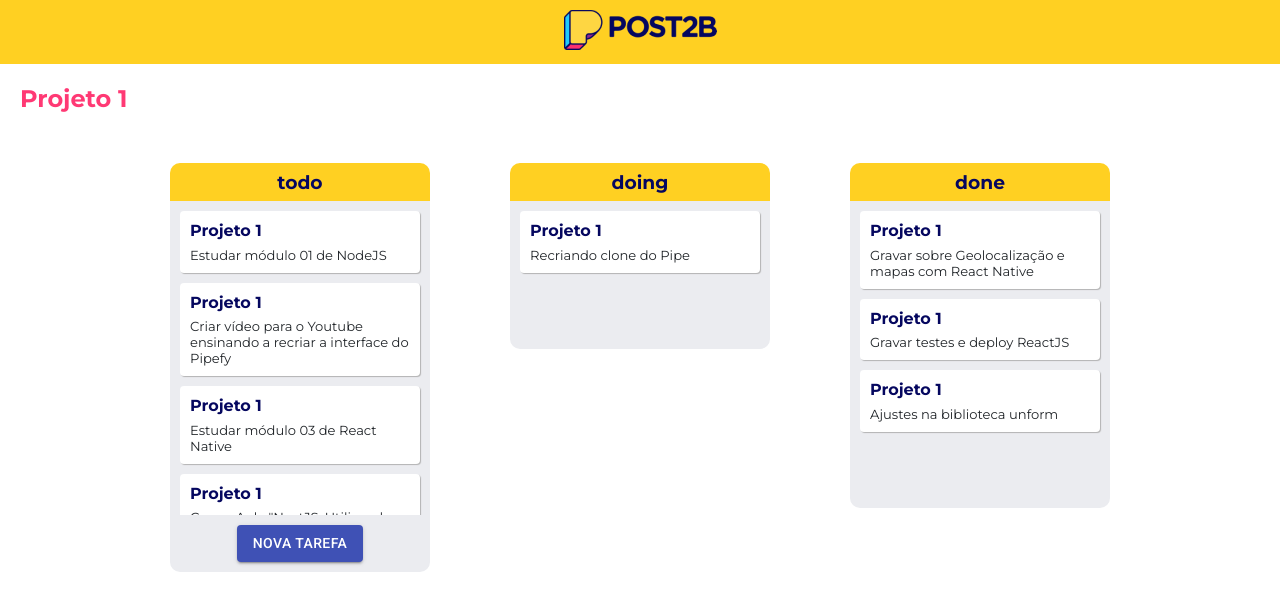
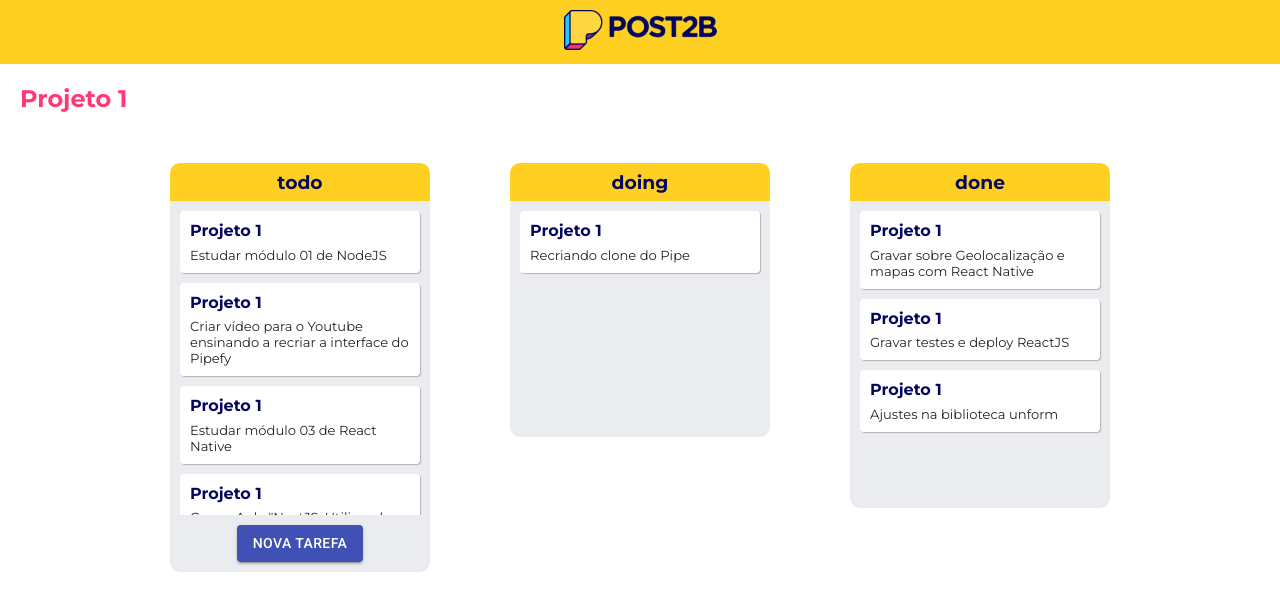
Before and after one commit to WesleyyRafaell/post2b, a React (Create React App) app: page /workspace in a window 1280 px wide. Shown: the top 610 px of the page. Built offline with nearby package versions, Linux system fonts and the light colour scheme.

Commit message:
implementando drag and drop das tarefas

```diff
--- a/package.json
+++ b/package.json
@@ -10,7 +10,10 @@
     "@testing-library/react": "^11.1.0",
     "@testing-library/user-event": "^12.1.10",
     "firebase": "^8.4.3",
+    "immer": "^9.0.2",
     "react": "^17.0.2",
+    "react-dnd": "^14.0.2",
+    "react-dnd-html5-backend": "^14.0.0",
     "react-dom": "^17.0.2",
     "react-hook-form": "^7.4.0",
     "react-router-dom": "^5.2.0",
--- a/src/components/Card/index.js
+++ b/src/components/Card/index.js
@@ -1,8 +1,62 @@
+import { useContext, useRef } from 'react';
+import { useDrag, useDrop } from 'react-dnd';
+import { DragContext } from '../../contexts/DragContext';
+
 import './style.css';
 
-export default function Card({content}) {
+export default function Card({id, index, content, listIndex}) {
+  const ref = useRef();
+
+  const { move } = useContext(DragContext)
+
+  const [{ isDragging }, dragRef] = useDrag({
+    type: 'CARD',
+    item: {id, index, listIndex},
+    collect: monitor => ({
+      isDragging: monitor.isDragging(),
+    })
+  })
+
+
+  const [, dropRef] = useDrop({
+    accept: 'CARD',
+    hover(item, monitor) {
+
+      const draggedListIndex = item.listIndex;
+      const targetListIndex = listIndex;
+
+      const draggedIndex = item.index;
+      const targetIndex = index;
+
+      if(draggedIndex === targetIndex && draggedListIndex === targetListIndex) {return}
+
+      const targetSize = ref.current.getBoundingClientRect();
+      const targetCenter = (targetSize.bottom - targetSize.top) / 2;
+
+      const draggedOffset = monitor.getClientOffset();
+      const draggedTop = draggedOffset.y - targetSize.top;
+
+      if(draggedIndex < targetIndex && draggedTop  < targetCenter) {
+        return
+      }
+
+      if(draggedIndex > targetIndex && draggedTop  > targetCenter) {
+        return
+      }
+
+
+      move(draggedListIndex, targetListIndex,  draggedIndex, targetIndex);
+
+      item.index = targetIndex;
+      item.listIndex = targetListIndex;
+
+    }
+  })
+
+  dragRef(dropRef(ref))
+
   return(
-    <div className="card">
+    <div className={isDragging ? 'card cardDragging' : 'card'} ref={ref}>
       <p><strong>Projeto 1</strong></p>
       <p>{content}</p>
     </div>
--- a/src/components/Card/style.css
+++ b/src/components/Card/style.css
@@ -14,3 +14,15 @@
 .card p:last-child{
   font-size: 13.1px;
 }
+
+.cardDragging{
+  border: 1px dashed rgba(0, 0, 0, 0.2);
+  border-radius: 0;
+  background: transparent;
+  box-shadow: none;
+  cursor: grabbing;
+}
+
+.cardDragging p {
+  opacity: 0;
+}
--- a/src/components/List/index.js
+++ b/src/components/List/index.js
@@ -1,38 +1,65 @@
+import { useContext } from 'react';
 import { yupResolver } from '@hookform/resolvers/yup';
+import { Controller, useForm } from 'react-hook-form';
 import { Button } from '@material-ui/core';
+import { useDrop } from 'react-dnd';
+
+import { ModalContext } from '../../contexts/ModalContext';
+
+// components
+import Card from '../Card';
 import Input from '../Input';
-import { Controller, useForm } from 'react-hook-form';
-import Card from '../Card';
-import * as yup from "yup";
+import ModalComponent from '../ModalComponent';
+import { DragContext } from '../../contexts/DragContext';
 
 import './style.css';
-import ModalComponent from '../ModalComponent';
-import { useContext } from 'react';
-import { ModalContext } from '../../contexts/ModalContext';
 
-const schema = yup.object().shape({
-  board: yup.string().required('O campo não pode ficar vazio'),
-})
+import schema from '../../services/schema';
 
-export default function List({ newTask, title, data }) {
+export default function List({ newTask, title, data, listIndex }) {
 
-  const { handleOpen } = useContext(ModalContext)
+  const { handleOpen } = useContext(ModalContext);
+  const { add } = useContext(DragContext)
 
   const { handleSubmit, control, formState: { errors }, reset } = useForm({
     resolver: yupResolver(schema)
   });
 
 
+  const [, dropRef] = useDrop({
+    accept: 'CARD',
+    hover(item) {
+      const draggedListIndex = item.listIndex;
+      const targetListIndex = listIndex;
+
+      const draggedIndex = item.index;
+
+      if(draggedListIndex === targetListIndex) {return}
+
+      add(draggedListIndex, targetListIndex, draggedIndex)
+
+    }
+  })
+
   return (
     <div className="listTasks">
       <header>
         <h3>{title}</h3>
       </header>
-      <ul>
-        {data.map(item => (
-          <li><Card key={item.id} content={item.content} /></li>
-        ))}
+      <ul ref={dropRef}>
+        {data.map((item, index) => (
+          <li key={item.id}>
+            <Card
+              id={item.id}
+              index={index}
+              content={item.content}
+              listIndex={listIndex}
+            />
+          </li>
+        ))
+        }
       </ul>
+
       {newTask ?
         <div className="formNewTask">
           <div className="buttonNewTask">
@@ -49,7 +76,7 @@ export default function List({ newTask, title, data }) {
                     render={({ field }) =>
                       <Input label="Título" {...field} />
                     }
-                    name="board"
+                    name="input"
                     control={control}
                     defaultValue=''
                   />
@@ -59,7 +86,7 @@ export default function List({ newTask, title, data }) {
                     render={({ field }) =>
                       <Input label="Descrição" {...field} />
                     }
-                    name="board"
+                    name="input"
                     control={control}
                     defaultValue=''
                   />
--- a/src/components/List/style.css
+++ b/src/components/List/style.css
@@ -23,6 +23,7 @@
   overflow: scroll;
   overflow-x: hidden;
   max-width: 260px;
+  min-height: 180px;
 }
 
 .listTasks ul::-webkit-scrollbar {
--- /dev/null
+++ b/src/contexts/DragContext.js
@@ -0,0 +1,40 @@
+import { useState, createContext } from 'react';
+import produce from 'immer';
+import loadLists from '../services/api';
+
+export const DragContext = createContext({});
+
+const data = loadLists();
+
+export function DragProvider({ children }) {
+  const [lists, setLists] = useState(data);
+
+  function move(fromList, toList, from, to) {
+    setLists(produce(lists, draft => {
+      const dragged = draft[fromList].cards[from];
+
+      draft[fromList].cards.splice(from, 1);
+      draft[toList].cards.splice(to, 0, dragged);
+
+    }))
+  }
+
+  function add(fromList, toList, from) {
+    setLists(produce(lists, draft => {
+      if (draft[toList].cards.length !== 0) { return }
+      const dragged = draft[fromList].cards[from];
+      draft[fromList].cards.splice(from, 1);
+      draft[toList].cards.splice(0, 0, dragged);
+    }))
+  }
+
+  return (
+    <DragContext.Provider value={{
+      lists,
+      move,
+      add
+    }}>
+      {children}
+    </DragContext.Provider>
+  )
+}
--- a/src/pages/Home/index.js
+++ b/src/pages/Home/index.js
@@ -1,27 +1,28 @@
 import { useContext, useEffect, useState } from 'react';
+
+import { yupResolver } from '@hookform/resolvers/yup';
+import { useForm, Controller } from "react-hook-form";
+import { useHistory } from 'react-router-dom';
+import Button from '@material-ui/core/Button';
+
+import firebase from '../../services/firebaseConnection';
+import { ModalContext } from '../../contexts/ModalContext';
+
+// components
 import Board from '../../components/Board';
 import Input from '../../components/Input';
-import Button from '@material-ui/core/Button';
 import ModalComponent from '../../components/ModalComponent';
-import { useForm, Controller } from "react-hook-form";
-import { yupResolver } from '@hookform/resolvers/yup';
 import Header from '../../components/Header';
-import TextField from '@material-ui/core/TextField';
-import { useHistory } from 'react-router-dom';
-import * as yup from "yup";
 
-import firebase from '../../services/firebaseConnection';
+import './style.css';
 
-import './style.css'
-import { ModalContext } from '../../contexts/ModalContext';
-
-const schema = yup.object().shape({
-  board: yup.string().required('O campo não pode ficar vazio'),
-})
+import schema from '../../services/schema';
 
 export default function Home() {
   const history = useHistory();
+
   const [boards, setBoards] = useState([]);
+
   const { handleClose } = useContext(ModalContext)
 
   const { handleSubmit, control, formState: { errors }, reset } = useForm({
@@ -74,6 +75,7 @@ export default function Home() {
   return (
     <>
       <Header button={true} />
+
       <div className="containerBoards">
         <h2>Meus quadros</h2>
         <div className="boards">
@@ -92,11 +94,11 @@ export default function Home() {
                 render={({ field }) =>
                   <Input label="Nome" {...field} />
                 }
-                name="board"
+                name="input"
                 control={control}
                 defaultValue=''
               />
-              {errors.board?.message}
+              {errors.input?.message}
             </div>
             <div className="buttonSubmit">
               <Button type="submit" variant="contained" color="primary">
--- a/src/pages/Workspace/index.js
+++ b/src/pages/Workspace/index.js
@@ -1,20 +1,30 @@
+import { DragContext } from '../../contexts/DragContext';
+
+// components
 import Header from '../../components/Header';
 import List from '../../components/List';
+
 import './style.css';
-
-import loadLists from '../../services/api';
-
-const lists = loadLists();
+import { useContext } from 'react';
 
 export default function Workspace() {
+  const { lists } = useContext(DragContext);
+
   return (
     <>
       <Header button={false} />
+
       <div className="containerWorkspace">
         <h2>Projeto 1</h2>
-        <div className="containerTasks">
-          {lists.map(item => <List key={item.id} newTask={item.newTask} title={item.title} data={item.cards} />)}
-        </div>
+          <div className="containerTasks">
+            {lists.map((item, index) => <List
+              key={item.title}
+              title={item.title}
+              data={item.cards}
+              listIndex={index}
+              newTask={item.newTask}
+            />)}
+          </div>
       </div>
     </>
   )
--- /dev/null
+++ b/src/services/schema.js
@@ -0,0 +1,7 @@
+import * as yup from "yup";
+
+const schema = yup.object().shape({
+  input: yup.string().required('O campo não pode ficar vazio'),
+})
+
+export default schema;
```
Also changed, not shown: src/App.js (+8 -1 lines), src/services/api.js (line endings or trailing spaces), 1 other file (tests, documents, lock files or other folders).
